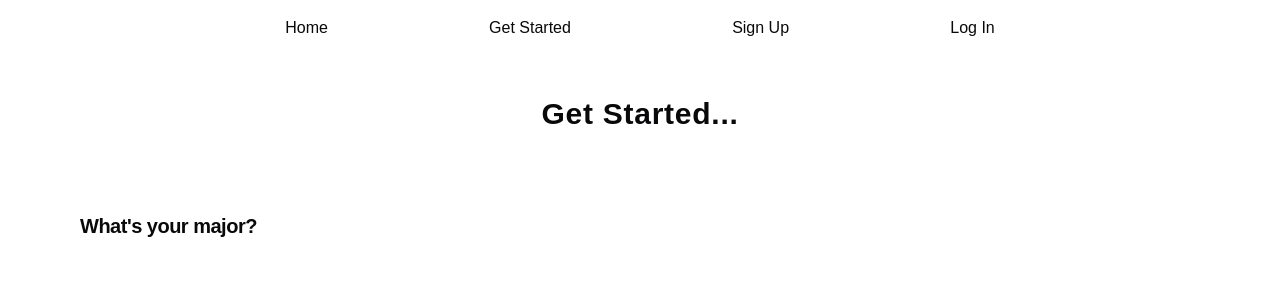
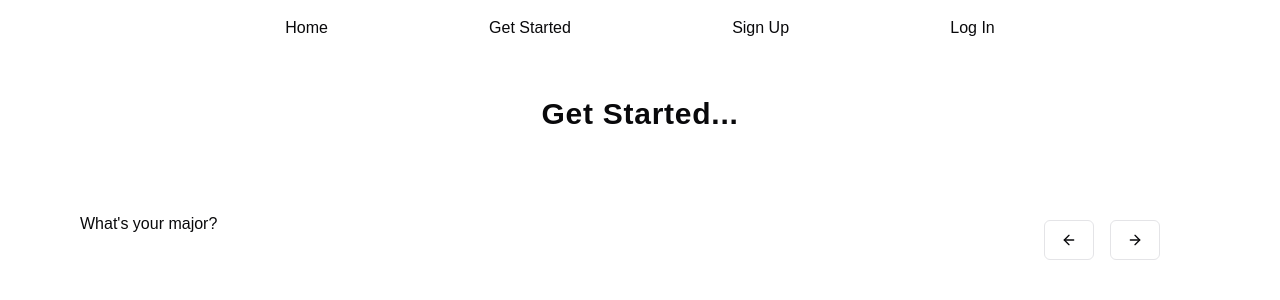
Before and after one commit to Giddy-10/gpa_system, a Next.js app: page /get-started in a window 1280 px wide. Shown: the top 300 px of the page. Built offline with nearby package versions, Linux system fonts and the light colour scheme.

Commit message:
get-started animations

```diff
--- a/package.json
+++ b/package.json
@@ -15,7 +15,7 @@
     "class-variance-authority": "^0.7.1",
     "clsx": "^2.1.1",
     "lucide-react": "^0.475.0",
-    "motion": "^12.4.2",
+    "motion": "^12.4.10",
     "next": "15.1.6",
     "react": "^19.0.0",
     "react-dom": "^19.0.0",
--- a/src/app/get-started/page.tsx
+++ b/src/app/get-started/page.tsx
@@ -1,4 +1,8 @@
 "use client"
+import StartingDiv from "@/components/Elements/StartingDiv"
+import { Button } from "@/components/ui/button"
+import { ArrowLeft, ArrowRight } from "lucide-react"
+import { AnimatePresence } from "motion/react"
 import React, { useState } from "react"
 
 // select major
@@ -7,8 +11,11 @@ import React, { useState } from "react"
 // select current courses
 // input projection (optional)
 
+type SectionNumbers = 0 | 1 | 2 | 3 | 4
+
 const page = () => {
-    const [sectionIndex, setSectionIndex] = useState<0 | 1 | 2 | 3 | 4>(0)
+    const [backwardSectionMove, setBackwardSectionMove] = useState<boolean>(false)
+    const [sectionIndex, setSectionIndex] = useState<SectionNumbers>(0)
     const [selectedMajor, setSelectedMajor] = useState<string | null>()
     const [completedCoursesNumber, setCompletedCoursesNumber] =
         useState<number>(0)
@@ -16,32 +23,107 @@ const page = () => {
     const [currentCourses, setCurrentCourses] = useState<string[]>([])
     const [projectedCummulativeGPA, setProjectedCummulativeGPA] =
         useState<number>(0)
+
+    const setSection = (add: boolean) => {
+        if (add) {
+            setBackwardSectionMove(false)
+            setSectionIndex((prevState: SectionNumbers): SectionNumbers => {
+                if (prevState == 0) {
+                    return 1
+                } else if (prevState == 1) {
+                    return 2
+                } else if (prevState == 2) {
+                    return 3
+                } else if (prevState == 3) {
+                    return 4
+                } else if (prevState == 4) {
+                    return 4
+                } else {
+                    return 0
+                }
+            })
+        } else {
+            setBackwardSectionMove(true)
+            setSectionIndex((prevState: SectionNumbers): SectionNumbers => {
+                if (prevState == 1) {
+                    return 0
+                } else if (prevState == 2) {
+                    return 1
+                } else if (prevState == 3) {
+                    return 2
+                } else if (prevState == 4) {
+                    return 3
+                } else {
+                    return 0
+                }
+            })
+        }
+    }
     return (
         <div className="my-4 mx-20 [&>h3]:text-xl [&>h3]:font-bold [&>h3]:tracking-tight">
             <h2 className="text-center text-3xl my-10 mb-20 font-extrabold tracking-wide">
                 Get Started...
             </h2>
-            {sectionIndex == 0 ? (
-                <>
-                    <h3>What's your major?</h3>
-                </>
-            ) : sectionIndex == 1 ? (
-                <>
-                    <h3>How many courses have you completed?</h3>
-                </>
-            ) : sectionIndex == 2 ? (
-                <>
-                    <h3>What's your current cummulative GPA?</h3>
-                </>
-            ) : sectionIndex == 3 ? (
-                <>
-                    <h3>Select the current courses</h3>
-                </>
-            ) : sectionIndex == 4 ? (
-                <>
-                    <h3>What's your GPA target?</h3>
-                </>
-            ) : null}
+            <div className="relative">
+                <AnimatePresence>
+                    {sectionIndex == 0 && (
+                        <StartingDiv
+                            backwardMove={backwardSectionMove}
+                            key={"major"}
+                        >
+                            <h3>What's your major?</h3>
+                        </StartingDiv>
+                    )}{" "}
+                    {sectionIndex == 1 && (
+                        <StartingDiv
+                            backwardMove={backwardSectionMove}
+                            key={"completed_courses"}
+                        >
+                            <h3>How many courses have you completed?</h3>
+                        </StartingDiv>
+                    )}{" "}
+                    {sectionIndex == 2 && (
+                        <StartingDiv
+                            backwardMove={backwardSectionMove}
+                            key={"GPA"}
+                        >
+                            <h3>What's your current cummulative GPA?</h3>
+                        </StartingDiv>
+                    )}{" "}
+                    {sectionIndex == 3 && (
+                        <StartingDiv
+                            backwardMove={backwardSectionMove}
+                            key={"current_courses"}
+                        >
+                            <h3>Select the current courses</h3>
+                        </StartingDiv>
+                    )}{" "}
+                    {sectionIndex == 4 && (
+                        <StartingDiv
+                            backwardMove={backwardSectionMove}
+                            key={"projection"}
+                        >
+                            <h3>What's your GPA target?</h3>
+                        </StartingDiv>
+                    )}
+                </AnimatePresence>
+            </div>
+            <div className="flex justify-end py-2 px-10">
+                <div className="flex gap-4">
+                    <Button
+                        variant={"outline"}
+                        onClick={() => setSection(false)}
+                    >
+                        <ArrowLeft />
+                    </Button>
+                    <Button
+                        variant={"outline"}
+                        onClick={() => setSection(true)}
+                    >
+                        <ArrowRight />
+                    </Button>
+                </div>
+            </div>
         </div>
     )
 }
--- /dev/null
+++ b/src/components/Elements/StartingDiv.tsx
@@ -0,0 +1,33 @@
+"use client"
+import React, { PropsWithChildren } from "react"
+import { AnimatePresence, motion } from "motion/react"
+
+interface ExpProps {
+    backwardMove?: boolean
+}
+
+const StartingDiv = (props: PropsWithChildren<ExpProps>) => {
+    return (
+        <motion.div
+            className="absolute"
+            initial={
+                props.backwardMove
+                    ? { left: "-30%", opacity: 0 }
+                    : { left: "30%", opacity: 0 }
+            }
+            animate={{
+                left: 0,
+                opacity: 1,
+                transition: {
+                    default: { type: "spring", stiffness: 40 },
+                    duration: 0.2,
+                },
+            }}
+            exit={{ opacity: 0, transition: { duration: 0.4 } }}
+        >
+            {props.children}
+        </motion.div>
+    )
+}
+
+export default StartingDiv
```
Also changed, not shown: 1 other file (tests, documents, lock files or other folders).
